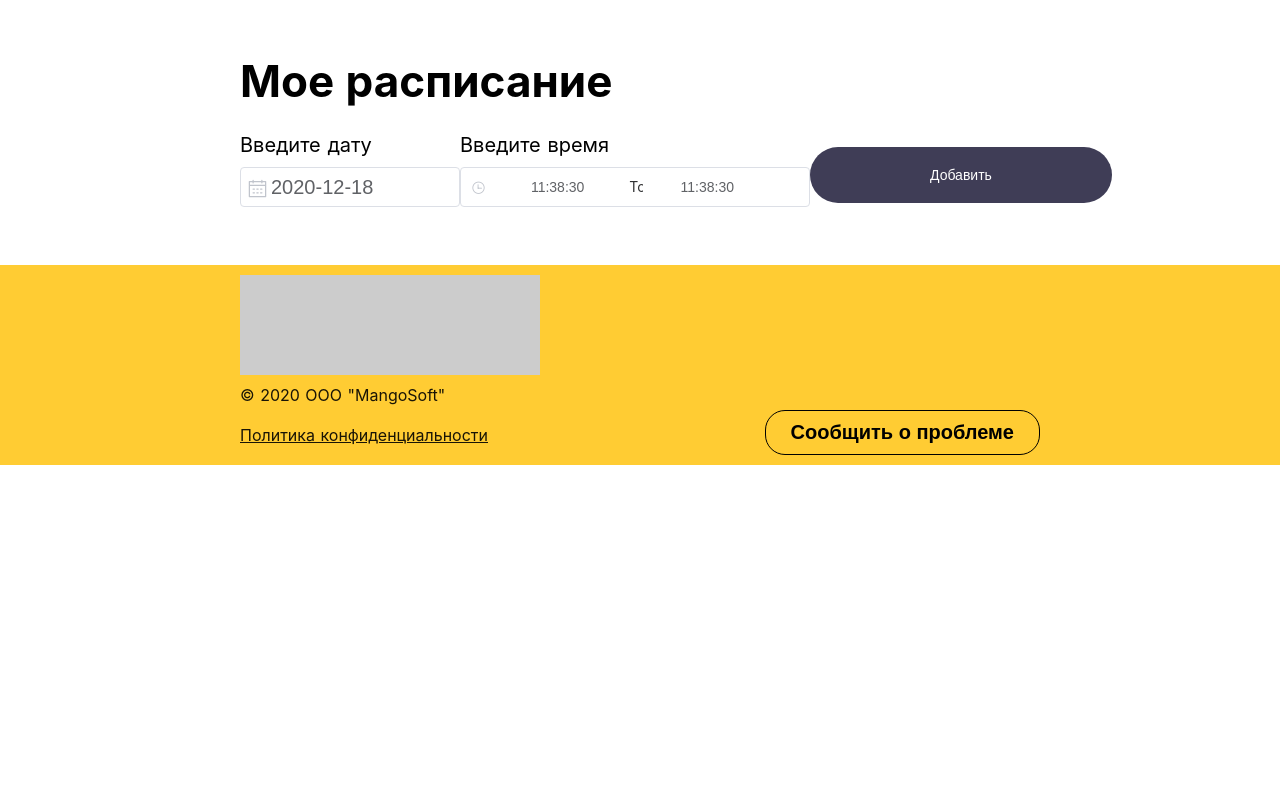
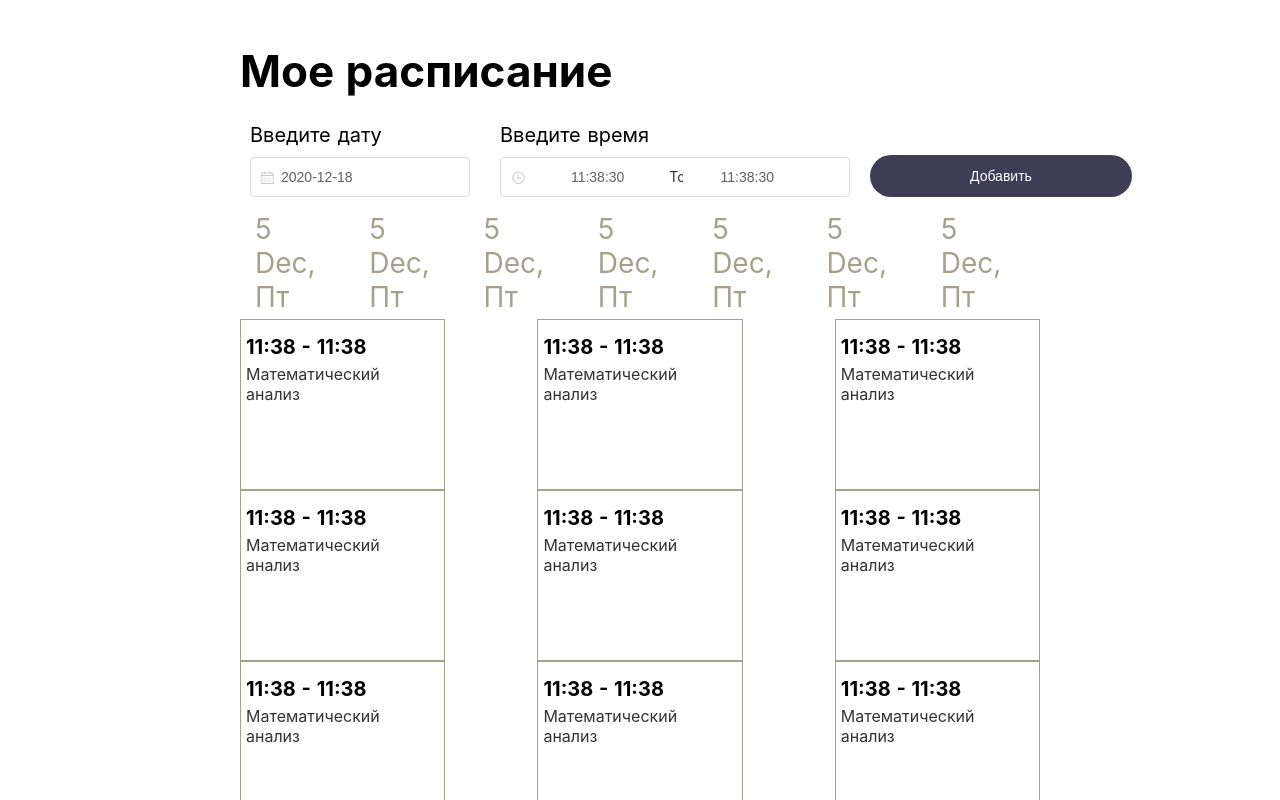
Before and after one commit to ReF01L/mangosoft-hackaton, a Nuxt app in the folder client/: page /profile in a window 1280 px wide. Shown: the part 900-1700 px from the top of the page. Before the commit the page ends 1365 px from the top, so only its background shows below. Built offline with nearby package versions, Linux system fonts and the light colour scheme.

Commit message:
Refactoring and Schedule

```diff
--- a/client/components/Footer/index.vue
+++ b/client/components/Footer/index.vue
@@ -1,7 +1,9 @@
 <template>
   <footer>
     <div class="info">
-      <div class="info__logo"></div>
+      <div class="info__logo">
+        <img src="/f_logo.png" alt="">
+      </div>
       <div class="info-copy">&copy; 2020 ООО "MangoSoft"</div>
       <div class="info-policy">Политика конфиденциальности</div>
     </div>
@@ -30,8 +32,9 @@
     justify-content: center;
     align-items: flex-start;
     &__logo {
-      background-color: #ccc;
-      padding: 50px 150px;
+        display: flex;
+        justify-content: flex-start;
+        align-items: center;
     }
     &-copy {
       padding: 10px 0;
@@ -51,12 +54,13 @@
     display: flex;
     justify-content: center;
     align-items: center;
-    padding: 10px 25px;
+    padding: 20px 50px;
     font-weight: 700;
-    font-size: 20px;
-    background-color: transparent;
-    border-radius: 20px;
-    border: 1px solid black;
+    font-size: 24px;
+    background-color: #3F3D56;
+    color: #fff;
+    border-radius: 50px;
+    border: none;
     outline: none;
   }
 </style>
--- a/client/components/Header/index.vue
+++ b/client/components/Header/index.vue
@@ -28,9 +28,6 @@
     display: flex;
     justify-content: flex-start;
     align-items: center;
-    border-radius: 50px;
-    padding: 5px 10em 5px 10px;
-    background: rgba(255, 255, 255, 0.4);
   }
   .profile-image {
     display: flex;
--- a/client/components/Interest/index.vue
+++ b/client/components/Interest/index.vue
@@ -3,12 +3,18 @@
     <h2 class="card-title">Мои интересы</h2>
     <div class="card__interests">
       <div class="card__interests-box">
-        <label v-for="(item, i) in checkboxes" :key="i" class="custom-checkbox">
-          <input type="checkbox" value="value-1">
+        <label v-for="item in current_list" :key="item.id" class="custom-checkbox">
+          <input type="checkbox" :checked="checkboxes[item.id].checked" @click="checkboxes[item.id].checked = false">
           <span>{{item.title}}</span>
         </label>
       </div>
-      <span class="card__interests-show">Показать ещё</span>
+      <span class="card__interests-show" @click="all_list.length !== 0 ? isActive = !isActive : isActive = false">Показать ещё</span>
+      <div class="card__interests__all" :class="{active: isActive}" >
+        <label v-for="item in all_list" :key="item.id" class="custom-checkbox">
+          <input type="checkbox" :checked="checkboxes[item.id].checked"  @click="checkboxes[item.id].checked = true">
+          <span>{{item.title}}</span>
+        </label>
+      </div>
     </div>
   </div>
 </template>
@@ -18,8 +24,17 @@
     name: "index",
     data() {
       return {
-        checkboxes: [{title: 'Математический анализ'}, {title: 'Веб-разработка'}, {title: 'Дизайн'}, {title: 'Анализ данных'}],
-        checked: []
+        checkboxes: [{id: 0, checked: true, title: 'Математический анализ'}, {id: 1, checked: true, title: 'Веб-разработка'},
+          {id: 2, checked: true, title: 'Дизайн'}, {id: 3, checked: true, title: 'Анализ данных'}],
+        isActive: false
+      }
+    },
+    computed: {
+      current_list() {
+        return this.checkboxes.filter(el => el.checked)
+      },
+      all_list() {
+        return this.checkboxes.filter(el => !el.checked)
       }
     }
   }
@@ -28,6 +43,9 @@
 <style lang="scss" scoped>
   .custom-checkbox {
     padding: 7px 0;
+    &:hover {
+      cursor: pointer;
+    }
     & > input {
       position: absolute;
       z-index: -1;
@@ -88,6 +106,31 @@
       display: flex;
       flex-direction: column;
       align-items: flex-end;
+      position: relative;
+      &__all {
+        z-index: 1000;
+        display: flex;
+        flex-direction: column;
+        justify-content: center;
+        align-items: flex-end;
+        position: absolute;
+        top: 100%;
+        background: #FDFDFD;
+        box-shadow: 0 4px 10px #CBC09F;
+        border-radius: 10px;
+        padding: 20px 0 20px 40px;
+        opacity: 0;
+        &.active {
+          opacity: 1;
+          transition: 0.5s;
+          & label {
+            display: block;
+          }
+        }
+        & label {
+          display: none;
+        }
+      }
       &-box {
         display: flex;
         flex-direction: column;
--- /dev/null
+++ b/client/components/Schedule/Date.vue
@@ -0,0 +1,25 @@
+<template>
+  <div class="date">
+    {{`${date.getDay()} ${date.toLocaleString('default', { month: 'short' })}, ${days[date.getDay()]}`}}
+  </div>
+</template>
+
+<script>
+  export default {
+    name: "Date",
+    data() {
+      return {
+        days: ['Вс','Пн','Вт','Ср','Чт','Пт','Сб'],
+        date: new Date()
+      }
+    }
+  }
+</script>
+
+<style lang="scss" scoped>
+  .date {
+    color: #A6A08E;
+    font-size: 28px;
+    padding: 5px 15px;
+  }
+</style>
--- /dev/null
+++ b/client/components/Schedule/Grid.vue
@@ -0,0 +1,67 @@
+<template>
+  <div class="grid">
+    <div class="date">
+      <div class="date-dates">
+        <Date v-for="(date, i) in dates" :key="i"/>
+      </div>
+    </div>
+    <div class="cals">
+      <GridCard v-for="(cal, i) in cals" :key="i"/>
+    </div>
+  </div>
+</template>
+
+<script>
+  import GridCard from "./GridCard";
+  import Date from "./Date"
+
+  export default {
+    name: "Grid",
+    components: {GridCard, Date},
+    data() {
+      return {
+        dates: [1, 2, 3, 4, 5, 6, 7],
+        cals: [1, 2, 3, 4, 5, 6, 7, 1, 2, 3, 4, 5, 6, 7, 1, 2, 3, 4, 5, 6, 7, 1, 2, 3, 4, 5, 6, 7, 1, 2, 3, 4, 5, 6, 7, 1, 2, 3, 4, 5, 6, 7]
+      }
+    }
+  }
+</script>
+
+<style lang="scss" scoped>
+  .grid {
+    display: flex;
+    flex-direction: column;
+    justify-content: center;
+    align-items: center;
+    width: 100%;
+
+    & .date {
+      display: flex;
+      justify-content: center;
+      align-items: center;
+      width: 100%;
+
+      &-left {
+
+      }
+
+      &-dates {
+        display: flex;
+        justify-content: space-around;
+        align-items: center;
+        width: 100%;
+      }
+
+      &-right {
+        transform: rotateY(180deg);
+      }
+    }
+
+    & .cals {
+      display: flex;
+      justify-content: space-between;
+      align-items: center;
+      flex-wrap: wrap;
+    }
+  }
+</style>
--- /dev/null
+++ b/client/components/Schedule/GridCard.vue
@@ -0,0 +1,50 @@
+<template>
+  <div class="card">
+    <div class="card-time">
+      {{time.getHours() + ":" + (time.getMinutes().toString().length === 1 ? '0' + time.getMinutes() : time.getMinutes())}}
+      -
+      {{time.getHours() + ":" + (time.getMinutes().toString().length === 1 ? '0' + time.getMinutes() : time.getMinutes())}}
+    </div>
+    <div class="card-title">{{title}}</div>
+  </div>
+</template>
+
+<script>
+  export default {
+    name: "GridCard",
+    data() {
+      return {
+        time: new Date(),
+        title: 'Математический анализ'
+      }
+    }
+  }
+</script>
+
+<style lang="scss" scoped>
+.card {
+  border: 1px solid #A6A08E;
+  padding: 15px 5px 5em;
+  display: flex;
+  flex-direction: column;
+  justify-content: flex-start;
+  align-items: flex-start;
+  transition: 0.1s;
+  &:hover {
+    background-color: #C2FFF0;
+    cursor: pointer;
+    transition: 0.3s;
+  }
+  &-time {
+    font-size: 20px;
+    font-weight: bold;
+  }
+  &-title {
+    color: #333;
+    font-size: 16px;
+    padding: 5px 0;
+    word-break: break-word;
+    max-width: 70%;
+  }
+}
+</style>
--- a/client/components/Schedule/index.vue
+++ b/client/components/Schedule/index.vue
@@ -25,14 +25,21 @@
         </div>
         <button class="title__setter-add">Добавить</button>
       </div>
+      <el-carousel indicator-position="none" height='1400px' :autoplay=false>
+        <el-carousel-item v-for="item in 4" :key="item">
+          <Grid />
+        </el-carousel-item>
+      </el-carousel>
     </div>
   </div>
 </template>
 
 <script>
 
+  import Grid from "./Grid";
   export default {
     name: "index",
+    components: {Grid},
     data() {
       return {
         time1: null,
@@ -62,11 +69,15 @@
 </script>
 
 <style lang="scss" scoped>
+  .el-carousel {
+    width: 100%;
+  }
   .wrapper {
     display: flex;
     flex-direction: column;
     align-items: flex-start;
     justify-content: center;
+
     & .title {
       display: flex;
       flex-direction: column;
@@ -82,33 +93,40 @@
 
       &__setter {
         display: flex;
-        justify-content: space-between;
+        justify-content: flex-start;
         align-items: center;
         width: 100%;
+
         &__date {
           display: flex;
           flex-direction: column;
           align-items: flex-start;
           justify-content: center;
+          padding: 0 10px;
           &-title {
             color: #000;
             font-size: 20px;
           }
+
           &-picker {
             border-radius: 4px;
-            font-size: 20px;
+            font-size: 14px;
             margin: 10px auto;
           }
         }
+
         &__time {
           display: flex;
           flex-direction: column;
           align-items: flex-start;
           justify-content: center;
+          padding: 0 20px;
+
           &-title {
             color: #000;
             font-size: 20px;
           }
+
           &-picker {
             border-radius: 4px;
             margin: 10px auto;
@@ -117,7 +135,9 @@
             align-items: center;
           }
         }
+
         &-add {
+          align-self: flex-end;
           display: flex;
           justify-content: center;
           align-items: center;
@@ -126,9 +146,9 @@
           border-radius: 32px;
           border: none;
           outline: none;
-          padding: 20px 120px;
+          padding: 13px 100px;
           font-size: 14px;
-
+          margin-bottom: 10px;
           &:hover {
             cursor: pointer;
           }
```
Also changed, not shown: client/static/arrow.png (added), client/static/f_logo.png (added). Lines whose indentation alone changed are shown as unchanged.
